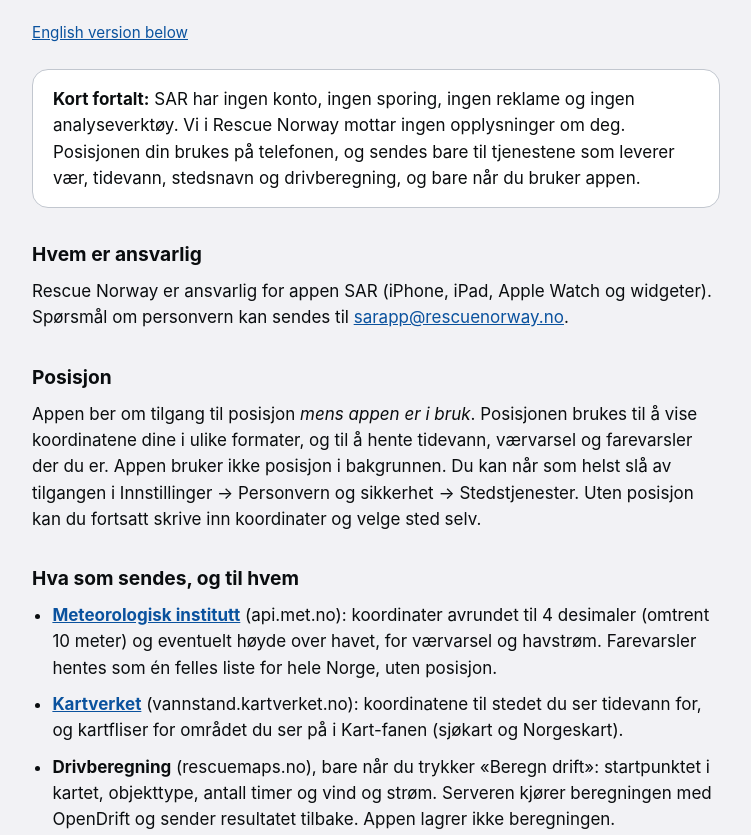
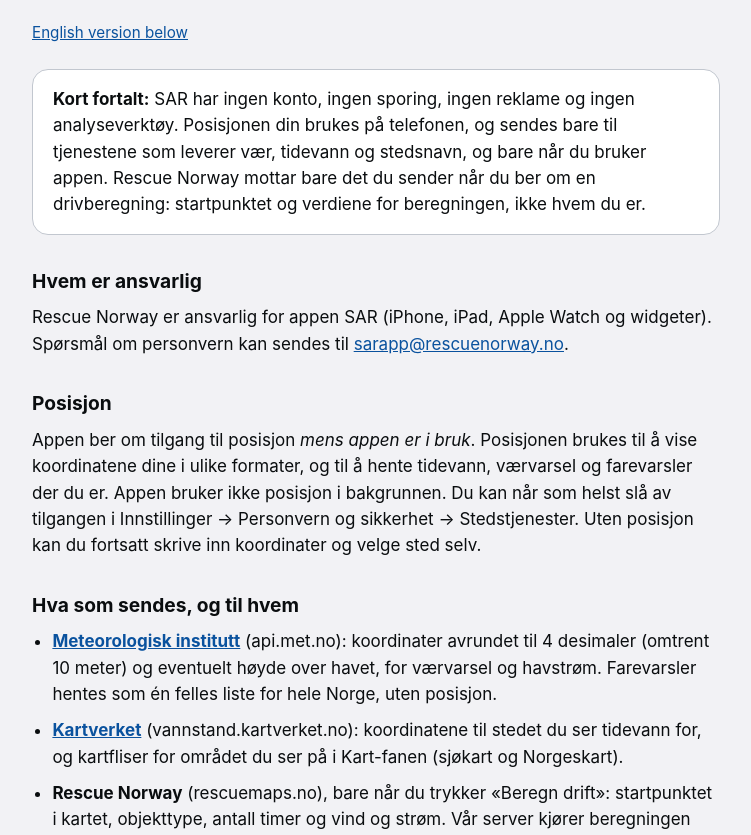
Before and after one commit to RN-trugrand/sar-app-side, a plain HTML site: page personvern.html in a window 1280 px wide. Shown: the part 117-952 px from the top of the page, without its empty margins (264-1015 px from the left). Drawn offline with Linux system fonts and the light colour scheme.

Commit message:
Personvern: rescuemaps.no drives av Rescue Norway
Co-Authored-By: Claude Opus 5.5 <noreply@anthropic.com>

```diff
--- a/personvern.html
+++ b/personvern.html
@@ -46,8 +46,9 @@
 
 <div class="card">
   <p><strong>Kort fortalt:</strong> SAR har ingen konto, ingen sporing, ingen reklame og ingen analyseverktøy.
-  Vi i Rescue Norway mottar ingen opplysninger om deg. Posisjonen din brukes på telefonen, og sendes bare til
-  tjenestene som leverer vær, tidevann, stedsnavn og drivberegning, og bare når du bruker appen.</p>
+  Posisjonen din brukes på telefonen, og sendes bare til tjenestene som leverer vær, tidevann og stedsnavn, og bare
+  når du bruker appen. Rescue Norway mottar bare det du sender når du ber om en drivberegning: startpunktet og
+  verdiene for beregningen, ikke hvem du er.</p>
 </div>
 
 <h2>Hvem er ansvarlig</h2>
@@ -67,9 +68,9 @@ Uten posisjon kan du fortsatt skrive inn koordinater og velge sted selv.</p>
   for hele Norge, uten posisjon.</li>
   <li><strong><a href="https://www.kartverket.no/">Kartverket</a></strong> (vannstand.kartverket.no): koordinatene til
   stedet du ser tidevann for, og kartfliser for området du ser på i Kart-fanen (sjøkart og Norgeskart).</li>
-  <li><strong>Drivberegning</strong> (rescuemaps.no), bare når du trykker «Beregn drift»: startpunktet i kartet,
-  objekttype, antall timer og vind og strøm. Serveren kjører beregningen med OpenDrift og sender resultatet tilbake.
-  Appen lagrer ikke beregningen.</li>
+  <li><strong>Rescue Norway</strong> (rescuemaps.no), bare når du trykker «Beregn drift»: startpunktet i kartet,
+  objekttype, antall timer og vind og strøm. Vår server kjører beregningen med OpenDrift og sender resultatet
+  tilbake. Appen lagrer ikke beregningen.</li>
   <li><strong>Apple</strong>: posisjonen din og det du skriver i stedssøket, for stedsnavn øverst i værfanen og søk
   etter steder i vær- og tidevannsfanen. Satellittkartet i Kart-fanen hentes også fra Apple. Behandles etter <a href="https://www.apple.com/legal/privacy/">Apples
   personvernerklæring</a>.</li>
@@ -116,7 +117,8 @@ For data hos MET, Kartverket eller Apple gjelder deres personvernerklæringer. H
 <div class="card">
   <p><strong>In short:</strong> SAR has no account, no tracking, no ads and no analytics. Rescue Norway receives no
   information about you. Your location is used on your phone and is only sent to the services that provide weather,
-  tides, place names and drift calculations, and only while you use the app.</p>
+  tides and place names, and only while you use the app. Rescue Norway only receives what you send when you request a
+  drift calculation: the start point and the values for the calculation, not who you are.</p>
 </div>
 
 <h2>Who is responsible</h2>
@@ -136,9 +138,9 @@ Without location you can still enter coordinates and pick a place yourself.</p>
   without your location.</li>
   <li><strong>Norwegian Mapping Authority</strong> (vannstand.kartverket.no): the coordinates of the place you view
   tides for, and map tiles for the area you view in the map tab (nautical and topographic maps).</li>
-  <li><strong>Drift calculation</strong> (rescuemaps.no), only when you tap “Calculate drift”: the start point on
-  the map, object type, number of hours, and wind and current. The server runs the calculation with OpenDrift and
-  returns the result. The app does not store the calculation.</li>
+  <li><strong>Rescue Norway</strong> (rescuemaps.no), only when you tap “Calculate drift”: the start point on the
+  map, object type, number of hours, and wind and current. Our server runs the calculation with OpenDrift and returns
+  the result. The app does not store the calculation.</li>
   <li><strong>Apple</strong>: your location and what you type in place search, for the place name in the weather tab
   and place search in the weather and tides tabs. Satellite imagery in the map tab also comes from Apple. Handled under <a href="https://www.apple.com/legal/privacy/">Apple’s privacy
   policy</a>.</li>
```
